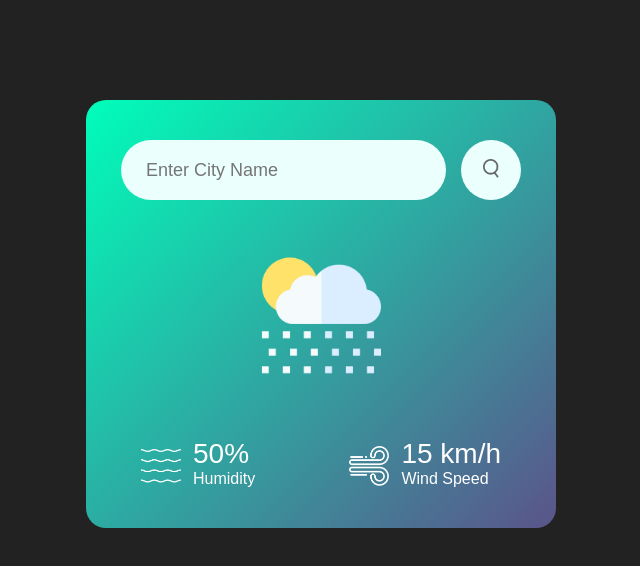
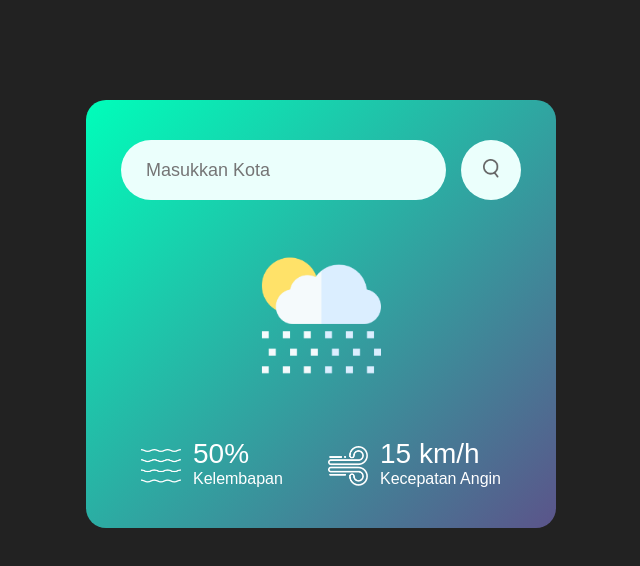
Before and after one commit to RianManjo/weaterApp, a plain HTML site: page index.html in a window 1280 px wide. Shown: the whole page, without its empty margins (319-959 px from the left). Drawn offline with Linux system fonts and the light colour scheme.

Commit message:
change text wind & humidity to indonesia

```diff
--- a/index.html
+++ b/index.html
@@ -9,7 +9,7 @@
 <body>
     <div class="card">
         <div class="search">
-            <input type="text" placeholder="Enter City Name" spellcheck="false">
+            <input type="text" placeholder="Masukkan Kota" spellcheck="false">
             <button><img src="assets/images/search.png" alt=""></button>
         </div>
         <div class="weather">
@@ -21,14 +21,14 @@
                     <img src="assets/images/humidity.png" alt="">
                     <div>
                         <p class="humidity">50%</p>
-                        <p>Humidity</p>
+                        <p>Kelembapan</p>
                     </div>
                 </div>
                 <div class="col">
                     <img src="assets/images/wind.png" alt="">
                     <div>
                         <p class="wind">15 km/h</p>
-                        <p>Wind Speed</p>
+                        <p>Kecepatan Angin</p>
                     </div>
                 </div>
             </div>
```
